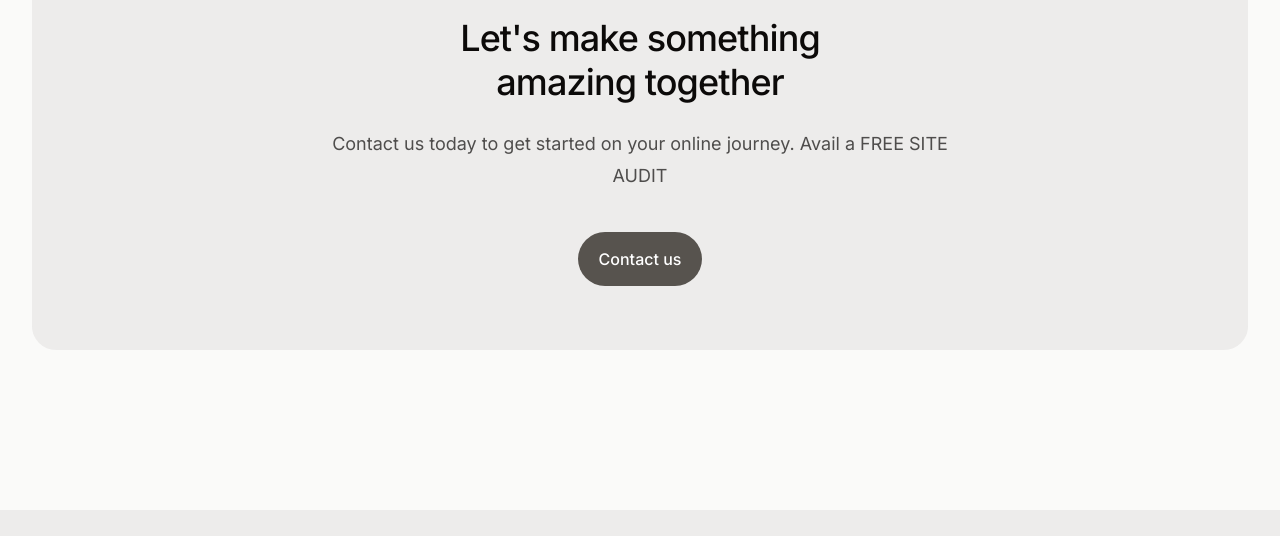
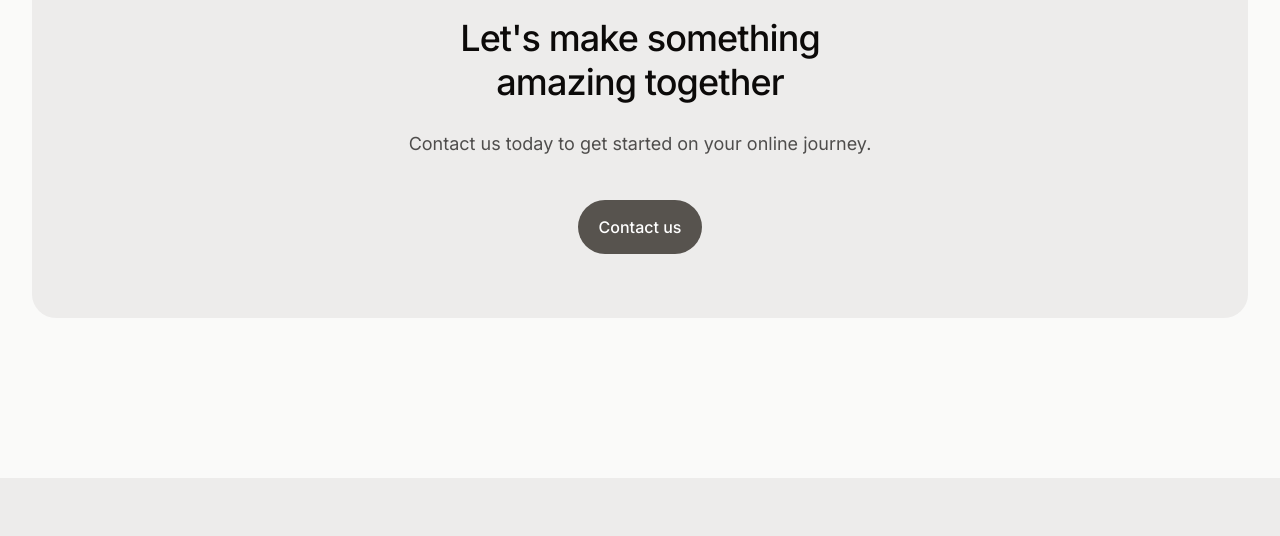
Before and after one commit to sleepycat-web/axon-studio, an Astro site: page / in a window 1280 px wide. Shown: the part 3480-4016 px from the top of the page. Built offline with nearby package versions, Linux system fonts and the light colour scheme; Astro itself is replaced by a stand-in of ours.

Commit message:
Update Cta.astro

```diff
--- a/src/components/home/Cta.astro
+++ b/src/components/home/Cta.astro
@@ -8,7 +8,7 @@
           Let's make something amazing together
         </h2>
         <p class="text-primary-950/70 dark:text-primary-200/70 mx-auto max-w-2xl text-lg">
-          Contact us today to get started on your online journey. Avail a FREE SITE AUDIT
+          Contact us today to get started on your online journey.
         </p>
       </div>
       <a
```
